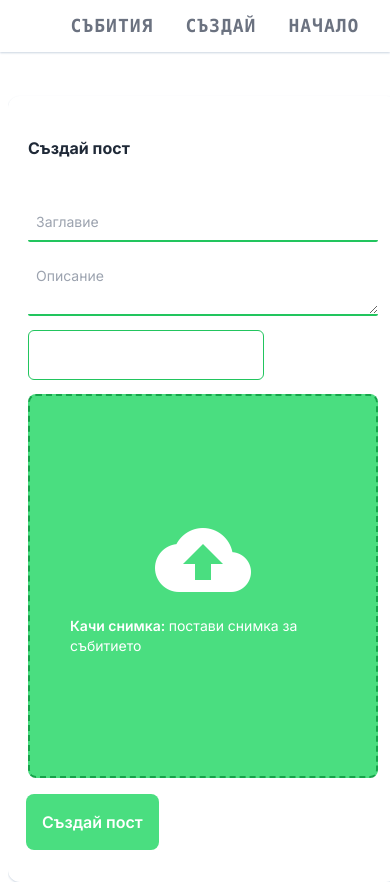
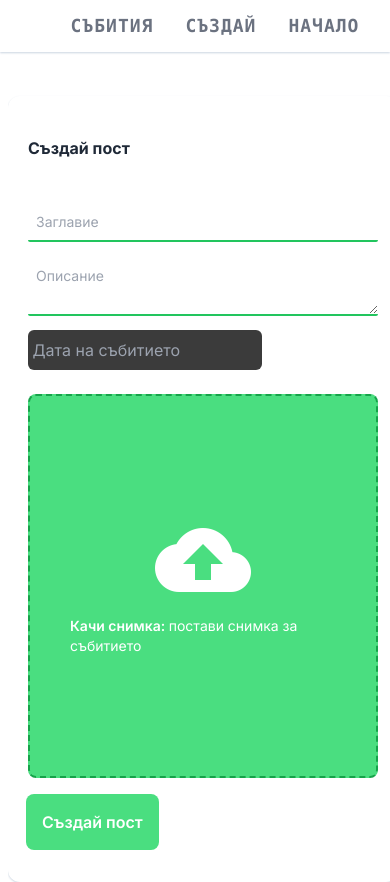
Before and after one commit to Maximus019BG/EvF, a Next.js app: page /create in a window 390 px wide. Built offline with nearby package versions, Linux system fonts and the light colour scheme.

Commit message:
Mobile congfig 2.75

```diff
--- a/app/Components/dateInput.tsx
+++ b/app/Components/dateInput.tsx
@@ -28,7 +28,8 @@ const DateInput: React.FC<DateInputProps> = ({ onDateChange }) => {
             onChange={handleDateChange}
             dateFormat="yyyy/MM/dd"
             autoComplete="off"
-          className="border py-3 ml-2 w-50 border-green-500 bg-white dark:bg-[#011E2B] rounded-md relative text-opacity-0 select-none dark:text-white"
+            placeholderText=' Дата на събитието'
+            className="border-t-0 border-b-green-500 py-2 ml-2 w-50 border-green-500 bg-[#3B3B3B] dark:bg-[#011E2B] rounded-md relative text-opacity-0 select-none dark:text-white"
           />
          </div>
        </div>
--- a/app/create/page.tsx
+++ b/app/create/page.tsx
@@ -79,7 +79,7 @@ const Create: React.FC = () => {
 
   return (
     <>
-     <div className={`z-20`}>
+     <div className={`fixed z-20 `}>
       <NavBar />
 
      </div>
```
Lines whose indentation alone changed are shown as unchanged.
